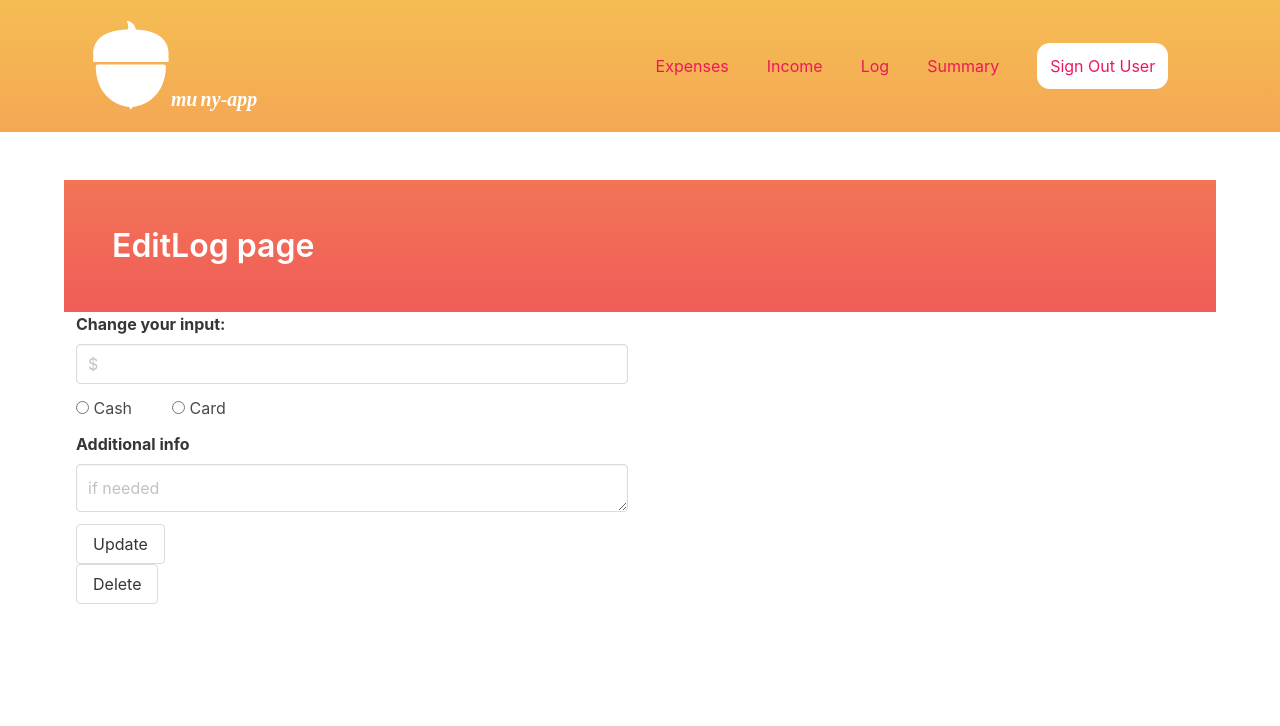
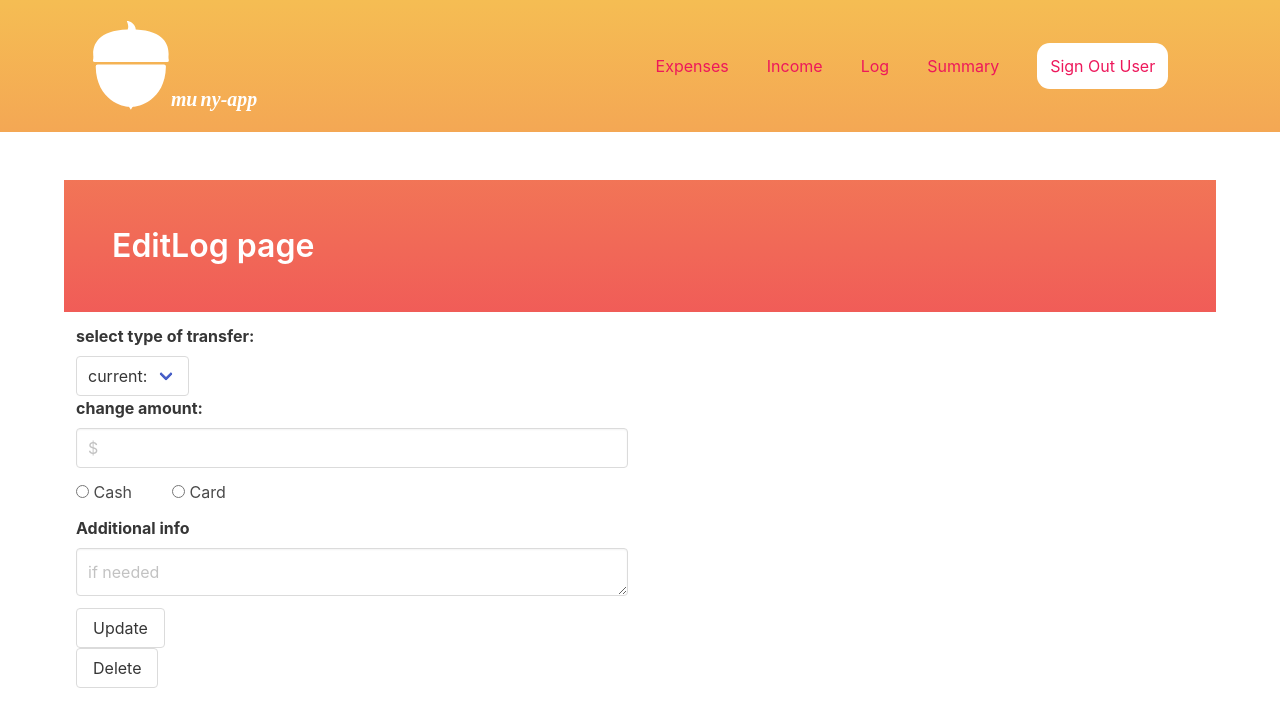
Before and after one commit to RamunasMalisauskas/muny-app, a Vue app: page /editlog/1 in a window 1280 px wide. Shown: the top 726 px of the page. Built offline with nearby package versions, Linux system fonts and the light colour scheme; no server answers; the database is empty; sample sign-in values are in the browser's storage.

Commit message:
edit type of tranfer added

```diff
--- a/src/views/app/InfoPage.vue
+++ b/src/views/app/InfoPage.vue
@@ -14,7 +14,7 @@
 
             <div class="top">group:</div>
             <div class="info">
-              {{ group }}
+              {{ group || "income" }}
             </div>
 
             <div class="top">type:</div>
--- a/src/views/app/editLog.vue
+++ b/src/views/app/editLog.vue
@@ -5,13 +5,26 @@
         <Hero />
 
         <div class="column is-6-desktop">
-          <form name="expenses" v-on:submit.prevent="edit">
-            <div class="field">
-              <div class="columns"></div>
+          <form name="expenses" v-on:submit.prevent="update">
+            <label class="label secondary">select type of transfer:</label>
+            <div class="control">
+              <div class="select">
+                <select v-model="newTransferType">
+                  <!-- disabled transfer value is as a referense of the current one and for display -->
+                  <option disabled value="">
+                    current: {{ transferType }}
+                  </option>
+                  <option>
+                    <!-- returning oposite value of current -->
+                    {{ transferType === "income" ? "expense" : "income" }}
+                  </option>
+                  <option> {{ transferType }} </option>
+                </select>
+              </div>
             </div>
 
             <div class="field">
-              <label class="label">Change your input:</label>
+              <label class="label">change amount:</label>
               <div class="control">
                 <input
                   class="input"
@@ -72,13 +85,17 @@
             />
 
             <div class="control">
-              <button class="button" :class="loading && `is-loading`">
+              <button
+                class="button"
+                @click="update"
+                :class="loading && `is-loading`"
+              >
                 Update
               </button>
             </div>
 
             <router-link to="/Log">
-              <button class="remove button" v-on:click="remove(id)">
+              <button class="remove button" @click="remove(id)">
                 Delete
               </button>
             </router-link>
@@ -102,6 +119,8 @@ export default {
 
   data() {
     return {
+      transferType: "",
+      newTransferType: "",
       amount: "",
       moneyType: "",
       info: "",
@@ -112,6 +131,12 @@ export default {
   },
 
   methods: {
+    update() {
+      this.loading = true;
+      console.log("test");
+      this.loading = false;
+    },
+
     remove(id) {
       firebase
         .firestore()
@@ -129,12 +154,17 @@ export default {
       .collection("users")
       .doc(firebase.auth().currentUser.uid)
       .collection("money")
+      // getting document id from route.params
       .doc(`${this.$route.params.id}`)
       .get()
-      .then((doc) => {
-        this.amount = doc.data().income || doc.data().expenses;
-        this.moneyType = doc.data().moneyType;
-        this.info = doc.data().info;
+      .then((item) => {
+        // getting data accordingly if it exist as expesense or income
+        this.amount = item.data().expenses
+          ? item.data().expenses
+          : item.data().income;
+        this.moneyType = item.data().moneyType;
+        this.info = item.data().info;
+        this.transferType = item.data().collection;
       });
   },
 };
```
